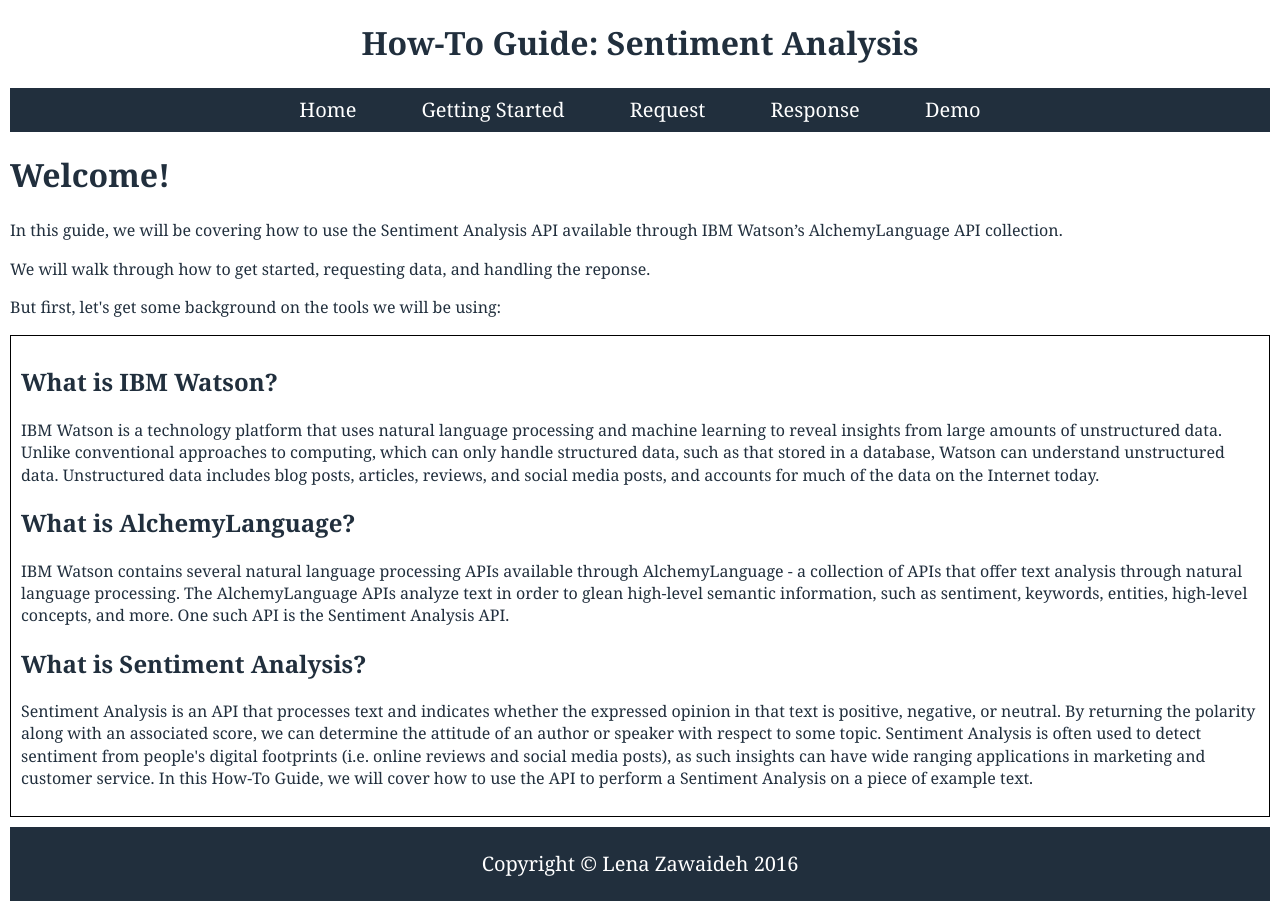
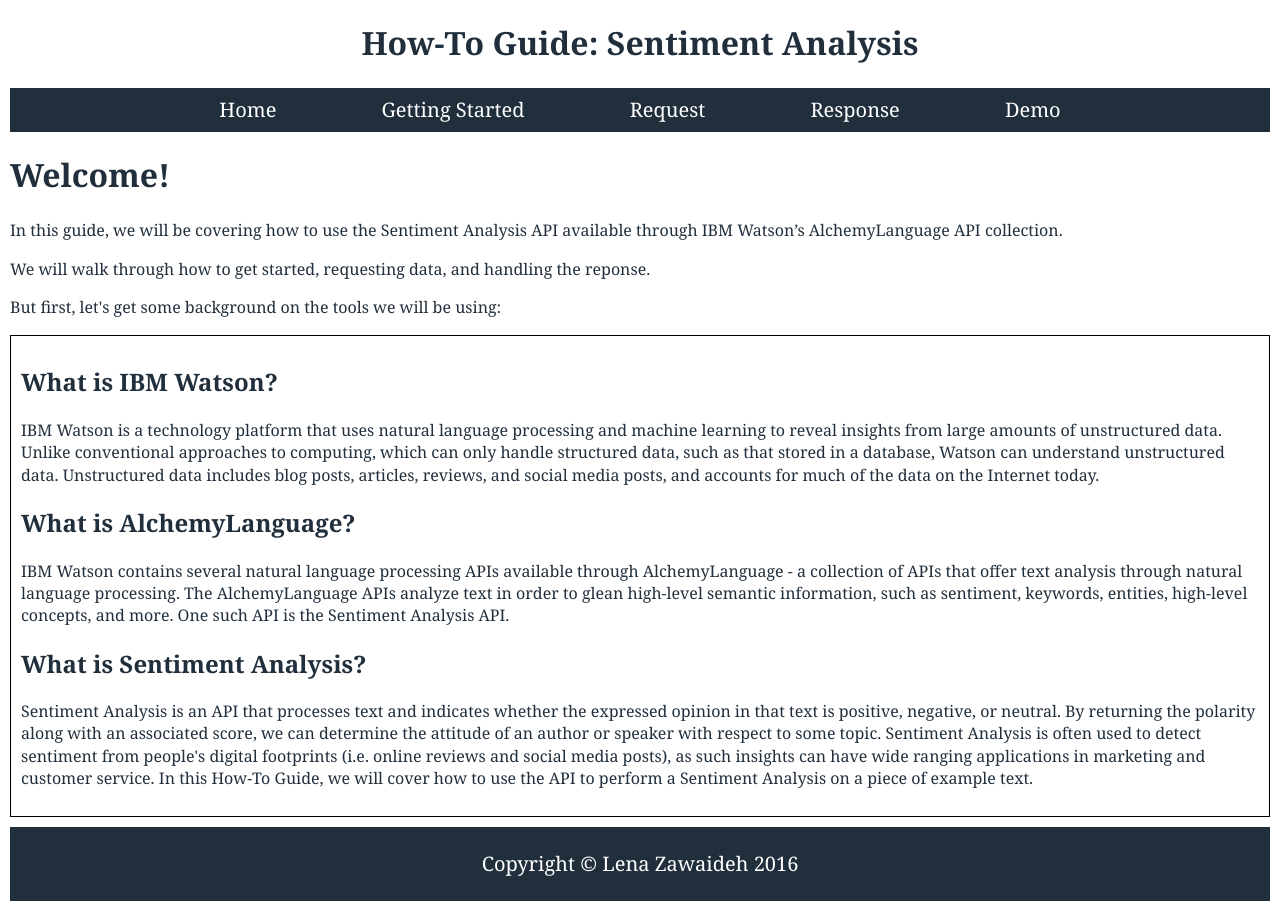
Before and after one commit to lenaz/How-To-Guide, a Jekyll site: the page built from index.html, in a window 1280 px wide. Built offline with Jekyll 4.4.1, drawn with Linux system fonts in a browser that asks for light colours; Markdown is read by kramdown in place of the engine named in the settings.

Commit message:
even more

```diff
--- a/css/common.css
+++ b/css/common.css
@@ -39,7 +39,7 @@ body {
 
 .nav > li {
     display: inline-block;
-    padding: 3px 30px;
+    padding: 3px 50px;
     text-decoration: none;
 }
 
```
